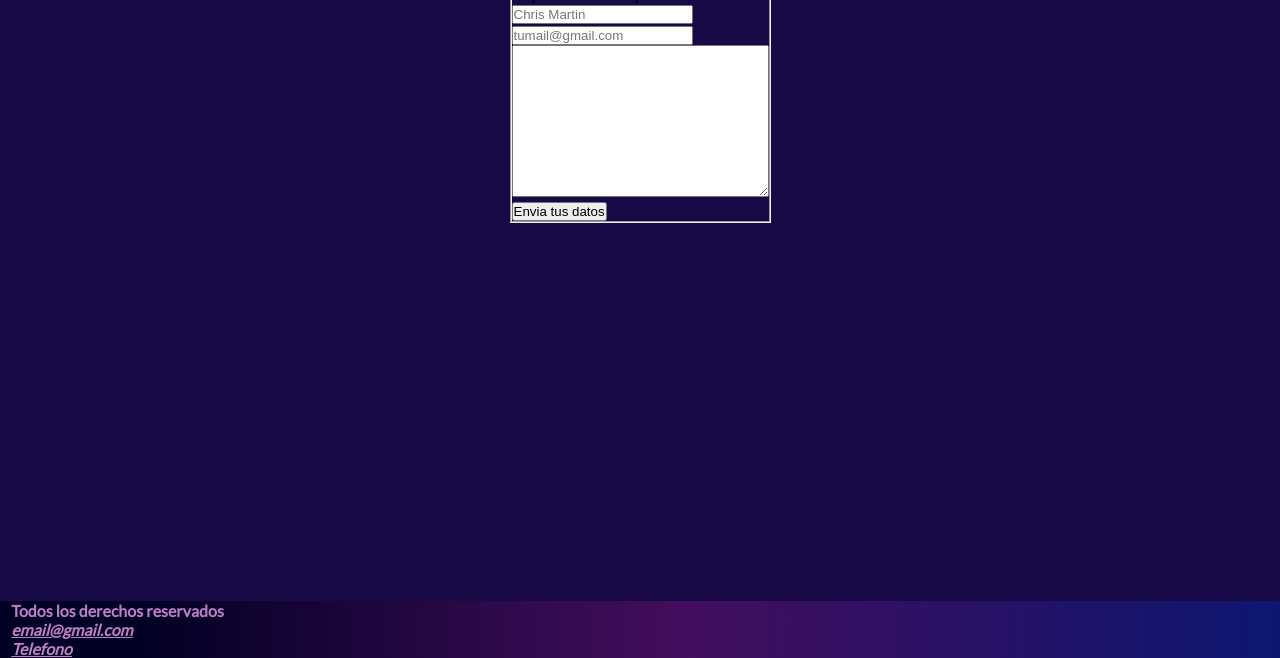
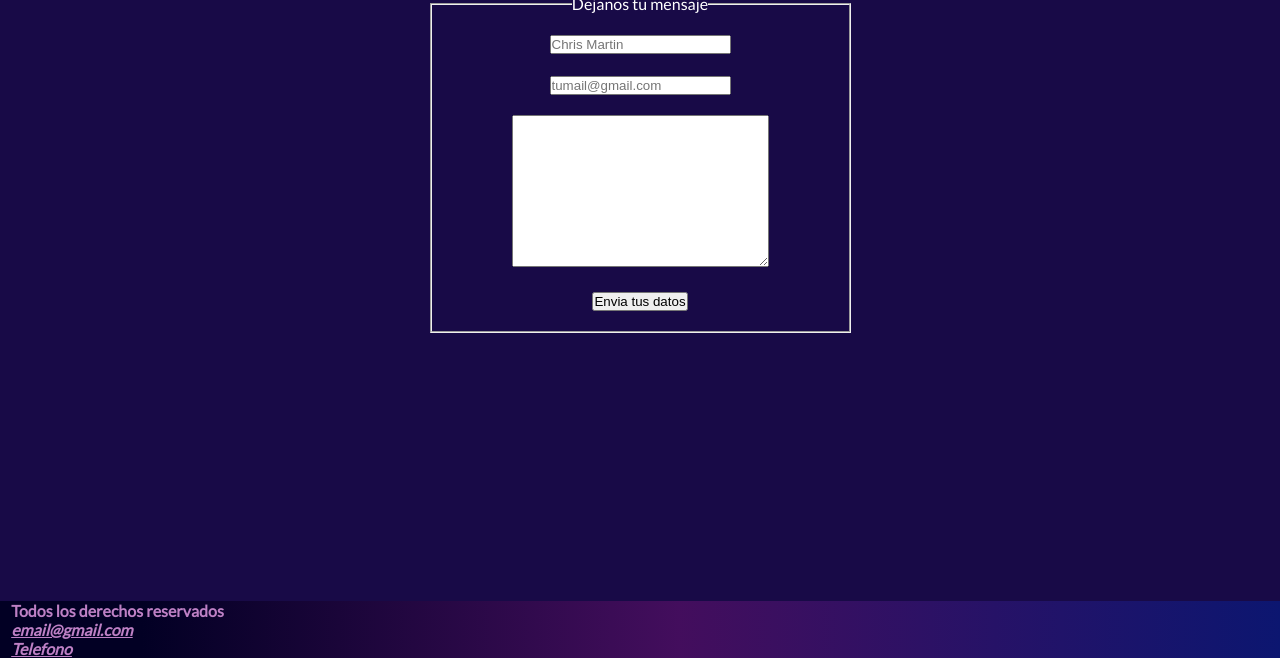
Before and after one commit to TomasBlanco98/PreEntrega2-BlancoRivas, a plain HTML site: page pages/contacto.html in a window 1280 px wide. Shown: the part 142-800 px from the top of the page. Drawn offline with Linux system fonts and the light colour scheme.

Commit message:
agregando archivos de mi proyecto

```diff
--- a/css/main.css
+++ b/css/main.css
@@ -195,6 +195,25 @@ main ol li img {
     color: whitesmoke;
 }
 
+/* estilos del main contacto */
+
+form {
+    margin: 10px;
+}
+
+form fieldset {
+    text-align: center;
+}
+
+form fieldset legend {
+    color: white;
+}
+
+form fieldset div {
+    margin: 20px 80px 20px 80px;
+}
+
+
 /* estilos del footer */
 
 footer {
```
